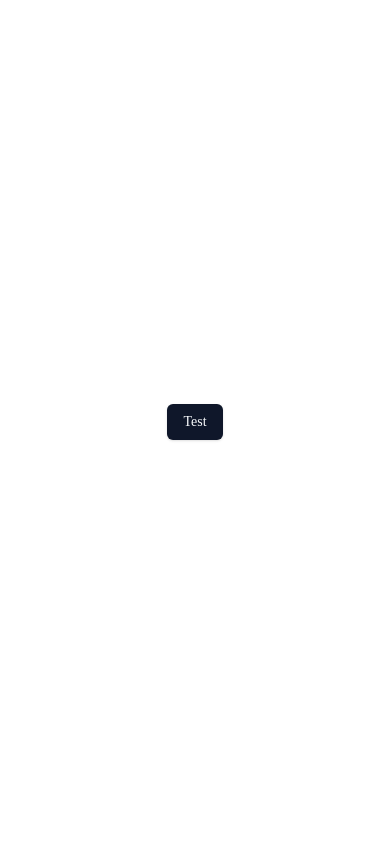
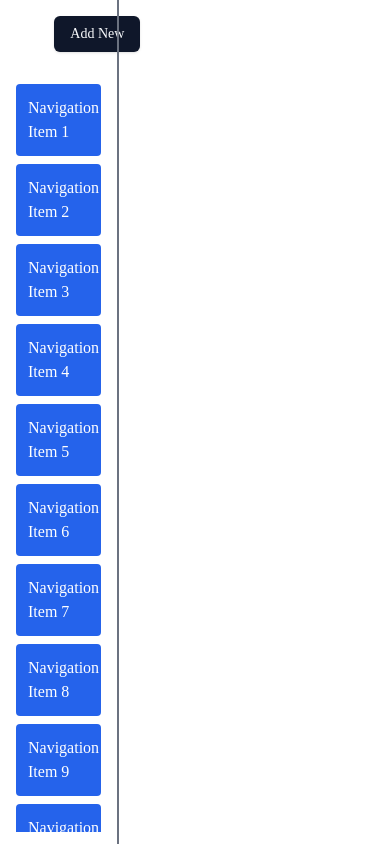
Before and after one commit to assertly-ai/assertly-desktop, a React (Vite) app: page / in a window 390 px wide. Built offline with nearby package versions, Linux system fonts and the light colour scheme.

Commit message:
features: layout slider | Add Button | Heading and Navigation pane

```diff
--- a/package.json
+++ b/package.json
@@ -30,6 +30,7 @@
     "electron-updater": "^6.1.7",
     "lucide-react": "^0.453.0",
     "tailwind-merge": "^2.5.4",
+    "tailwind-scrollbar": "^3.1.0",
     "tailwindcss-animate": "^1.0.7"
   },
   "devDependencies": {
--- a/src/main/index.ts
+++ b/src/main/index.ts
@@ -1,6 +1,6 @@
-import { app, shell, BrowserWindow, ipcMain } from 'electron'
+import { electronApp, is, optimizer } from '@electron-toolkit/utils'
+import { app, BrowserWindow, ipcMain, shell } from 'electron'
 import { join } from 'path'
-import { electronApp, optimizer, is } from '@electron-toolkit/utils'
 import icon from '../../resources/icon.png?asset'
 
 function createWindow(): void {
@@ -8,6 +8,7 @@ function createWindow(): void {
   const mainWindow = new BrowserWindow({
     width: 900,
     height: 670,
+    // opacity: 0.8,
     show: false,
     autoHideMenuBar: true,
     ...(process.platform === 'linux' ? { icon } : {}),
--- a/src/renderer/src/App.tsx
+++ b/src/renderer/src/App.tsx
@@ -1,11 +1,9 @@
-import { Button } from './../../components/ui/button'
+import LayoutSlider from './components/LayoutSlider'
 
 function App(): JSX.Element {
   return (
     <div className="flex w-screen h-screen bg-transparent justify-center items-center">
-      <div className="flex justify-center items-center">
-        <Button>Test</Button>
-      </div>
+      <LayoutSlider></LayoutSlider>
     </div>
   )
 }
--- /dev/null
+++ b/src/renderer/src/components/LayoutSlider/index.tsx
@@ -0,0 +1,49 @@
+import React, { useState } from 'react'
+import { Button } from '../../../../components/ui/button'
+
+const LayoutSlider: React.FC = () => {
+  const [width, setWidth] = useState<number>(30) // Width in percentage
+
+  const handleMouseMove = (e: MouseEvent): void => {
+    const newWidth = Math.min((e.clientX / window.innerWidth) * 100, 50) // Limit to 50%
+    setWidth(newWidth)
+  }
+
+  const handleMouseUp = (): void => {
+    document.removeEventListener('mousemove', handleMouseMove)
+    document.removeEventListener('mouseup', handleMouseUp)
+  }
+
+  const handleMouseDown = (): void => {
+    document.addEventListener('mousemove', handleMouseMove)
+    document.addEventListener('mouseup', handleMouseUp)
+  }
+
+  return (
+    <div className="flex h-screen w-screen">
+      <div style={{ width: `${width}%` }}>
+        <div className="flex justify-between items-center p-4">
+          <h1 className="text-white font-bold text-lg">Tests</h1>
+          <Button>Add New</Button>
+        </div>
+        {/* Content for the left div */}
+        <div className="relative h-[calc(100vh-80px)] overflow-y-auto scrollbar-thin scrollbar-thumb-gray-400 scrollbar-track-transparent">
+          <nav className="flex flex-col space-y-2 p-4">
+            {Array.from({ length: 12 }, (_, index) => (
+              <div
+                key={index}
+                className="bg-blue-600 p-3 rounded hover:bg-blue-700 transition text-white"
+              >
+                Navigation Item {index + 1}
+              </div>
+            ))}
+          </nav>
+        </div>
+      </div>
+      <div className="cursor-col-resize bg-gray-500 w-0.5" onMouseDown={handleMouseDown} />
+      <div className="flex-1"></div>
+    </div>
+  )
+}
+
+export default LayoutSlider
--- a/tailwind.config.js
+++ b/tailwind.config.js
@@ -72,5 +72,5 @@ module.exports = {
       }
     }
   },
-  plugins: [require('tailwindcss-animate')]
+  plugins: [require('tailwindcss-animate'), require('tailwind-scrollbar')]
 }
```
Also changed, not shown: 1 other file (tests, documents, lock files or other folders).
